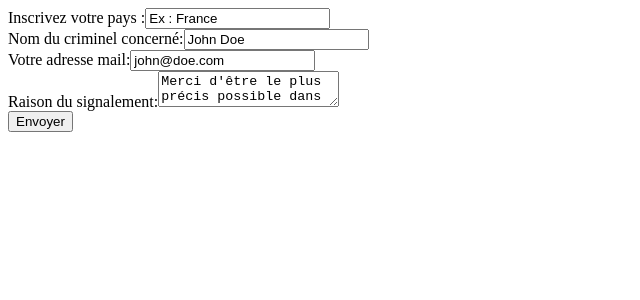
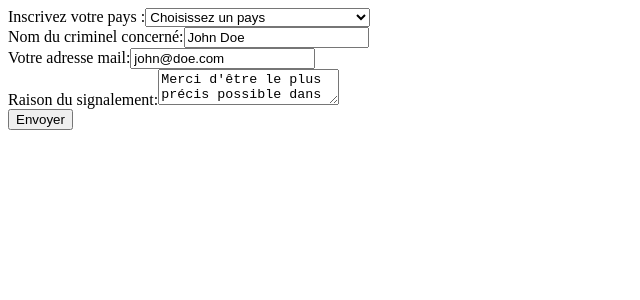
Before and after one commit to Childbutsmart/marseille-unite-speciale, a React (Vite) app: page / in a window 1280 px wide. Shown: the top 300 px of the page, without its empty margins (0-640 px from the left). Built offline with nearby package versions, Linux system fonts and the light colour scheme.

Commit message:
formulaire normalement fonctionnel

```diff
--- a/src/components/Report_compo.jsx
+++ b/src/components/Report_compo.jsx
@@ -1,34 +1,65 @@
-
 import { Formik, Field, Form, ErrorMessage } from "formik";
 import * as Yup from "yup";
+import { useState } from "react";
 
+function Report_compo() {
     const validationSchema = Yup.object().shape({
         criminel: Yup.string().required("Le nom du criminel est obligatoire"),
         email: Yup.string().required("L'adresse email est obligatoire").email("Veuillez entrer une adresse mail valide"),
-    choisirPays: Yup.string().required("Le nom du criminel est obligatoire"),
+        choisirPays: Yup.string().required("Le choix du pays est obligatoire"),
         raisonSignalement: Yup.string().required("La raison du signalement est obligatoire")
     });
 
-// console.log(validationSchema);
+    const [countries] = useState([
+        "Afghanistan", "Albania", "Algeria", "Andorra", "Angola", "Antigua and Barbuda", "Argentina", "Armenia", "Australia", "Austria", "Azerbaijan",
+        "Bahamas", "Bahrain", "Bangladesh", "Barbados", "Belarus", "Belgium", "Belize", "Benin", "Bhutan", "Bolivia", "Bosnia and Herzegovina", "Botswana", "Brazil", "Brunei", "Bulgaria", "Burkina Faso", "Burundi",
+        "Cabo Verde", "Cambodia", "Cameroon", "Canada", "Central African Republic", "Chad", "Chile", "China", "Colombia", "Comoros", "Congo", "Costa Rica", "Croatia", "Cuba", "Cyprus", "Czech Republic",
+        "Democratic Republic of the Congo", "Denmark", "Djibouti", "Dominica", "Dominican Republic",
+        "East Timor", "Ecuador", "Egypt", "El Salvador", "Equatorial Guinea", "Eritrea", "Estonia", "Eswatini", "Ethiopia",
+        "Fiji", "Finland", "France",
+        "Gabon", "Gambia", "Georgia", "Germany", "Ghana", "Greece", "Grenada", "Guatemala", "Guinea", "Guinea-Bissau", "Guyana",
+        "Haiti", "Honduras", "Hungary",
+        "Iceland", "India", "Indonesia", "Iran", "Iraq", "Ireland", "Israel", "Italy", "Ivory Coast",
+        "Jamaica", "Japan", "Jordan",
+        "Kazakhstan", "Kenya", "Kiribati", "Kosovo", "Kuwait", "Kyrgyzstan",
+        "Laos", "Latvia", "Lebanon", "Lesotho", "Liberia", "Libya", "Liechtenstein", "Lithuania", "Luxembourg",
+        "Madagascar", "Malawi", "Malaysia", "Maldives", "Mali", "Malta", "Marshall Islands", "Mauritania", "Mauritius", "Mexico", "Micronesia", "Moldova", "Monaco", "Mongolia", "Montenegro", "Morocco", "Mozambique", "Myanmar",
+        "Namibia", "Nauru", "Nepal", "Netherlands", "New Zealand", "Nicaragua", "Niger", "Nigeria", "North Korea", "North Macedonia", "Norway",
+        "Oman",
+        "Pakistan", "Palau", "Palestine", "Panama", "Papua New Guinea", "Paraguay", "Peru", "Philippines", "Poland", "Portugal",
+        "Qatar",
+        "Romania", "Russia", "Rwanda",
+        "Saint Kitts and Nevis", "Saint Lucia", "Saint Vincent and the Grenadines", "Samoa", "San Marino", "Sao Tome and Principe", "Saudi Arabia", "Senegal", "Serbia", "Seychelles", "Sierra Leone", "Singapore", "Slovakia", "Slovenia", "Solomon Islands", "Somalia", "South Africa", "South Korea", "South Sudan", "Spain", "Sri Lanka", "Sudan", "Suriname", "Sweden", "Switzerland", "Syria",
+        "Taiwan", "Tajikistan", "Tanzania", "Thailand", "Togo", "Tonga", "Trinidad and Tobago", "Tunisia", "Turkey", "Turkmenistan", "Tuvalu",
+        "Uganda", "Ukraine", "United Arab Emirates", "United Kingdom", "United States", "Uruguay", "Uzbekistan",
+        "Vanuatu", "Vatican City", "Venezuela", "Vietnam",
+        "Yemen",
+        "Zambia", "Zimbabwe"
+    ]); // Défini une liste de pays
 
-function Report_compo() {
     const initialValues = {
-        choisirPays: "Ex : France",
+        choisirPays: "",
         criminel: "John Doe",
         email: "john@doe.com",
         raisonSignalement: "Merci d'être le plus précis possible dans votre signalement"
     };
 
-    function handleSubmit(formValues) {
+    const [formSubmitted, setFormSubmitted] = useState(false);
+
+    function handleSubmit(formValues, { resetForm }) {
         console.log("Form Values", formValues);
+        // Envoyer les données du formulaire...
+        setFormSubmitted(true); // Met à jour l'état formSubmitted à true après la soumission réussie
+        resetForm(); // Réinitialise les valeurs du formulaire
     }
 
     const handleFieldClick = (fieldName, formik) => {
         formik.setFieldValue(fieldName, '');
-        //permet d'obtenir une référence à l'objet formik pour pouvoir utiliser la méthode setFieldValue dans le composant Formik
     };
 
-    console.log(Formik);
+    const handleFieldChange = (e, formik) => {
+        formik.setFieldValue("choisirPays", e.target.value);
+    };
 
     return (
         <Formik
@@ -38,17 +69,19 @@ function Report_compo() {
         >
             {formik => (
                 <Form>
-                    {/* permet d'importer le Form en tant que composant */}
                     <div>
                         <label htmlFor="choisirPays">Inscrivez votre pays :</label>
                         <Field
                             name="choisirPays"
-                        type="text"
+                            as="select"
                             id="choisirPays"
-                        onClick={() => handleFieldClick('choisirPays', formik)}
-                        // permet d'effacer la valeur par défaut inscrite dans l'input au moment de cliquer dessus
-                        />
-                        {/* permet d'importer Field en tant que composant et de remplacer l'input ainsi que toutes les valeurs onchange, on blur ...   */}
+                            onChange={(e) => handleFieldChange(e, formik)}
+                        >
+                            <option value="">Choisissez un pays</option>
+                            {countries.map(country => (
+                                <option key={country} value={country}>{country}</option>
+                            ))}
+                        </Field>
                         <ErrorMessage name="choisirPays" component="span"/>
                     </div>
                     <div>
@@ -74,7 +107,8 @@ function Report_compo() {
                     <div>
                         <label htmlFor="raisonSignalement">Raison du signalement:</label>
                         <Field
-                         name="raisonSignalement" type="textarea"
+                            name="raisonSignalement"
+                            type="textarea"
                             id="raisonSignalement"
                             component="textarea"
                             onClick={() => handleFieldClick('raisonSignalement', formik)}
@@ -82,10 +116,11 @@ function Report_compo() {
                         <ErrorMessage name="raisonSignalement" component="span"/>
                     </div>
                     <button type="submit">Envoyer</button>
+
+                    {formSubmitted && <div>Le formulaire a bien été envoyé.</div>}
                 </Form>
             )}
         </Formik>
-
     );
 }
 
```
Lines whose indentation alone changed are shown as unchanged.
